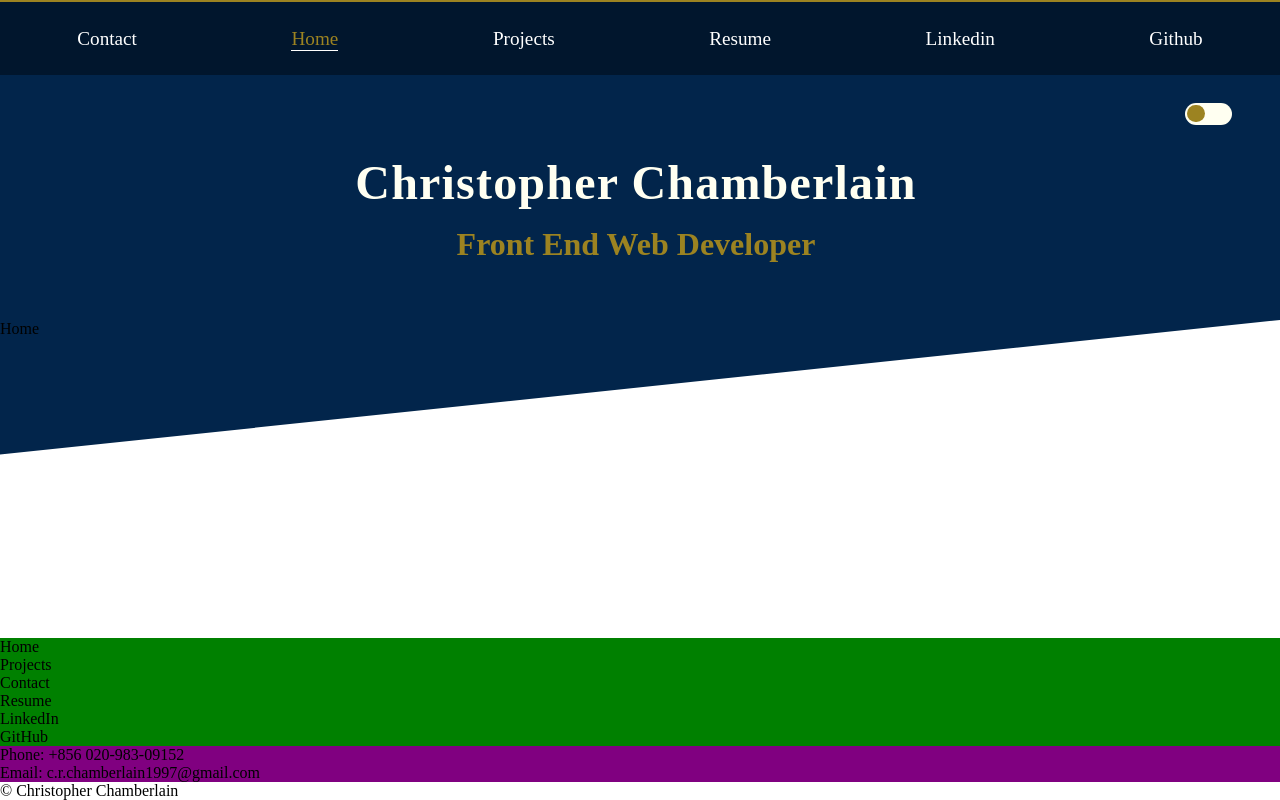
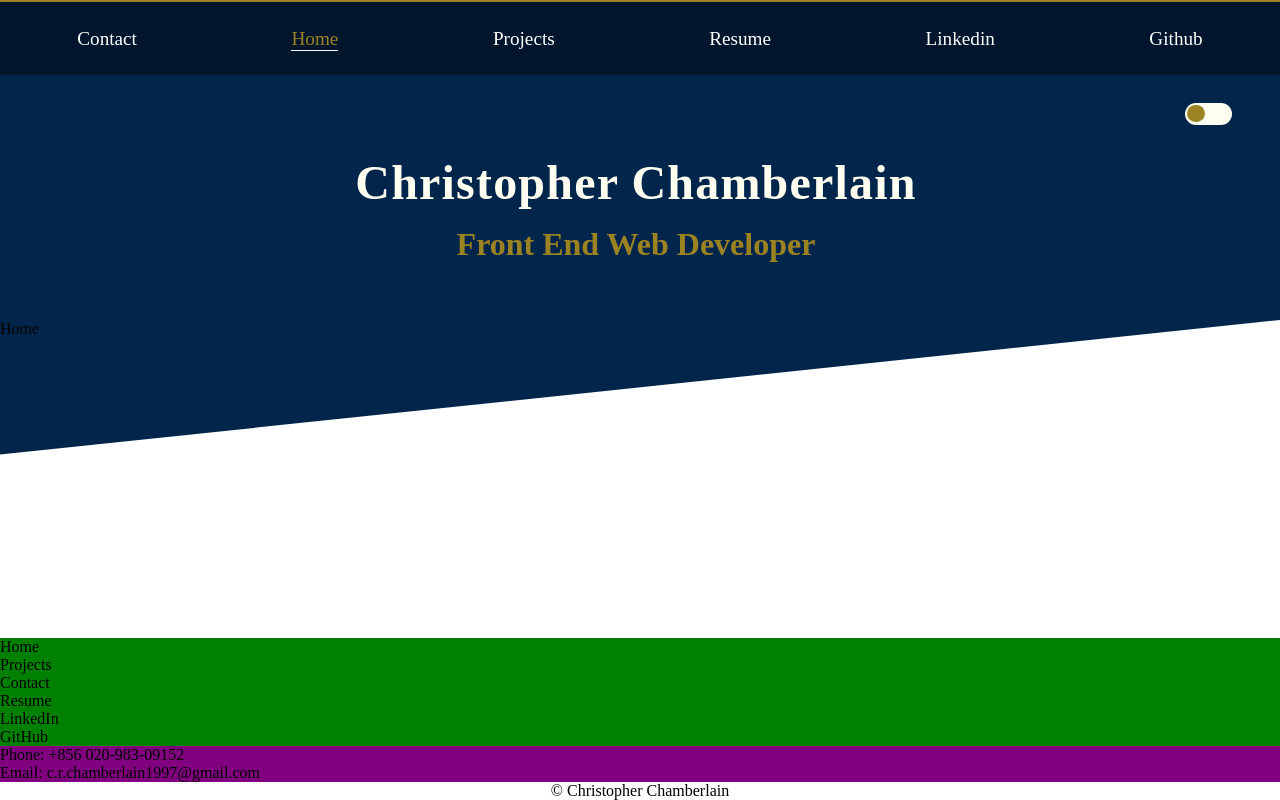
Before and after one commit to AkaraTawng/portfolio-mf-v2, a React (Create React App) app: page / in a window 1280 px wide. Built offline with nearby package versions, Linux system fonts and the light colour scheme.

Commit message:
center copyright

```diff
--- a/src/main.css
+++ b/src/main.css
@@ -289,4 +289,8 @@
 #contact {
   background-color: purple;
   color: black;
+}
+
+#copyright {
+  text-align: center;
 }/*# sourceMappingURL=main.css.map */
--- a/src/scss/layout/_footer.scss
+++ b/src/scss/layout/_footer.scss
@@ -14,3 +14,7 @@
     background-color: purple;
     color: black;
 }
+
+#copyright {
+    text-align: center;
+}
```
Also changed, not shown: 1 other file (tests, documents, lock files or other folders).
